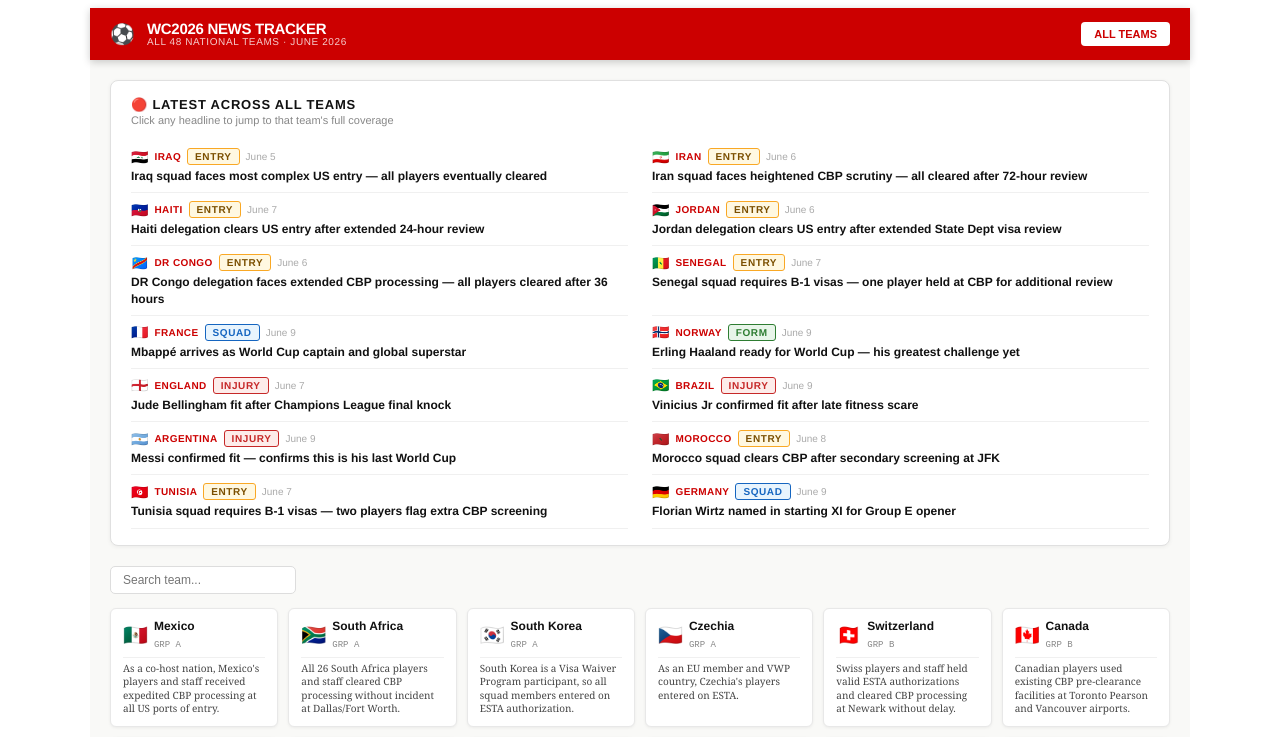
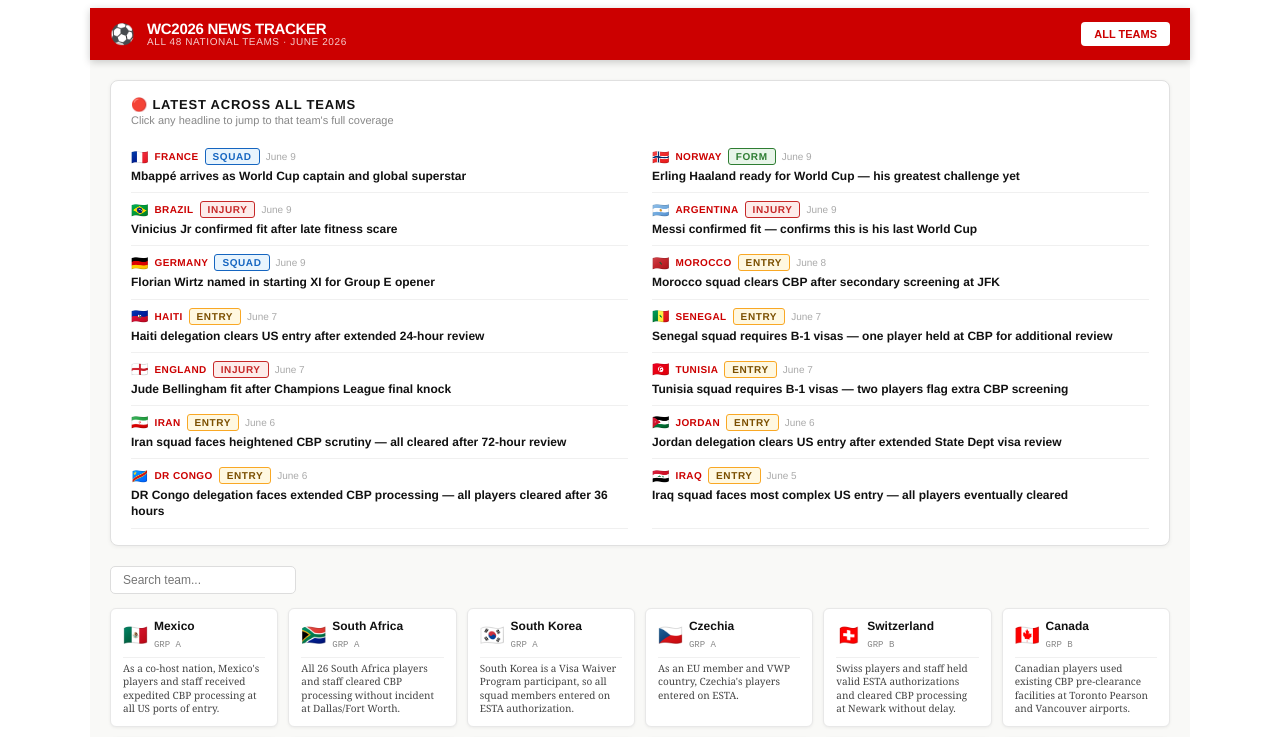
Before and after one commit to meyersca2/wc2026-tracker, a React (Vite) app: page / in a window 1280 px wide. Shown: the top 737 px of the page. Built offline with nearby package versions, Linux system fonts and the light colour scheme.

Commit message:
Sort overview feed chronologically (most recent first)

```diff
--- a/src/App.jsx
+++ b/src/App.jsx
@@ -119,7 +119,10 @@ export default function App() {
               <div style={{ fontSize: "11px", color: "#888", marginTop: "2px" }}>Click any headline to jump to that team's full coverage</div>
             </div>
             <div style={{ display: "grid", gridTemplateColumns: "1fr 1fr", gap: "0 24px" }}>
-              {OVERVIEW_NEWS.map((item, i) => {
+              {[...OVERVIEW_NEWS].sort((a, b) => {
+                const toMs = s => { const d = new Date(`${s} 2026`); return isNaN(d) ? 0 : d.getTime(); };
+                return toMs(b.date) - toMs(a.date);
+              }).map((item, i) => {
                 const team = TEAMS.find(t => t.name === item.team);
                 return (
                   <div key={i} onClick={() => { if (team) { setSelectedTeam(team); setView("team"); } }}
```
